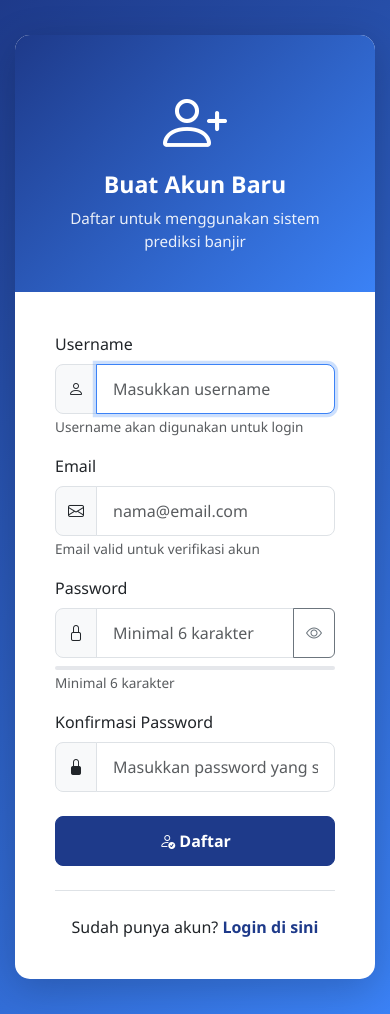
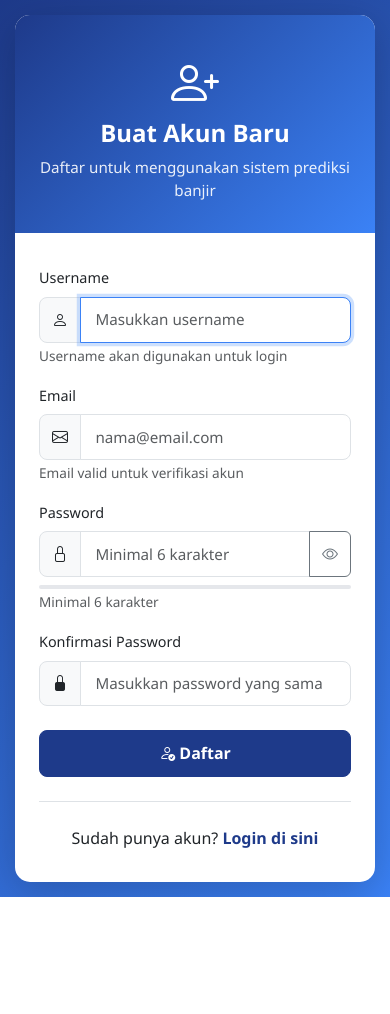
Before and after one commit to DivaIrnanda/PCD_web1, a Flask app: page /register in a window 390 px wide. After the commit the page ends 897 px from the top, so only its background shows below. Run offline with Flask 3, Linux system fonts and the light colour scheme.

Commit message:
Update fitur prediksi dan tampilan UI

```diff
--- a/templates/register.html
+++ b/templates/register.html
@@ -1,17 +1,11 @@
 <!DOCTYPE html>
 <html lang="id">
 <head>
-    <meta charset="UTF-8" />
-    <meta name="viewport" content="width=device-width, initial-scale=1.0" />
+    <meta charset="UTF-8">
+    <meta name="viewport" content="width=device-width, initial-scale=1.0">
     <title>Register - Prediksi Segmentasi Banjir</title>
-    <link
-      href="https://cdn.jsdelivr.net/npm/bootstrap@5.3.0/dist/css/bootstrap.min.css"
-      rel="stylesheet"
-    />
-    <link
-      rel="stylesheet"
-      href="https://cdn.jsdelivr.net/npm/bootstrap-icons@1.10.0/font/bootstrap-icons.css"
-    />
+    <link href="https://cdn.jsdelivr.net/npm/bootstrap@5.3.0/dist/css/bootstrap.min.css" rel="stylesheet">
+    <link rel="stylesheet" href="https://cdn.jsdelivr.net/npm/bootstrap-icons@1.10.0/font/bootstrap-icons.css">
     <style>
         :root {
             --primary-blue: #1e3a8a;
@@ -19,38 +13,133 @@
         }
 
         body {
-        background: linear-gradient(
-          135deg,
-          var(--primary-blue) 0%,
-          var(--light-blue) 100%
-        );
+            background: linear-gradient(135deg, var(--primary-blue) 0%, var(--light-blue) 100%);
             min-height: 100vh;
             display: flex;
             align-items: center;
             justify-content: center;
-        font-family: "Segoe UI", Tahoma, Geneva, Verdana, sans-serif;
-        padding: 20px 0;
+            font-family: 'Segoe UI', Tahoma, Geneva, Verdana, sans-serif;
+            padding: 20px;
         }
 
         .register-container {
             width: 100%;
             max-width: 500px;
+            padding: 0;
+        }
+
+        /* Responsive untuk mobile */
+        @media (max-width: 576px) {
+            body {
                 padding: 15px;
+                align-items: flex-start;
+            }
+
+            .register-container {
+                max-width: 100%;
+            }
+
+            .register-header {
+                padding: 2rem 1.5rem !important;
+            }
+
+            .register-header i {
+                font-size: 3rem !important;
+            }
+
+            .register-header h3 {
+                font-size: 1.5rem;
+            }
+
+            .register-header p {
+                font-size: 0.9rem;
+            }
+
+            .register-body {
+                padding: 2rem 1.5rem !important;
+            }
+
+            .form-label {
+                font-size: 0.9rem;
+            }
+
+            .form-control {
+                padding: 0.65rem 0.9rem !important;
+                font-size: 0.95rem;
+            }
+
+            .btn-primary {
+                padding: 0.65rem !important;
+            }
+        }
+
+        /* Responsive untuk tablet dan iPad */
+        @media (min-width: 577px) and (max-width: 991px) {
+            .register-container {
+                max-width: 550px;
+            }
+
+            .register-body {
+                padding: 2.5rem 2rem !important;
+            }
+        }
+
+        /* iPad Pro dan tablet besar */
+        @media (min-width: 992px) and (max-width: 1199px) {
+            .register-container {
+                max-width: 600px;
+            }
+        }
+
+        /* Landscape mode untuk phone */
+        @media (max-height: 700px) and (orientation: landscape) {
+            body {
+                align-items: flex-start;
+                padding: 15px;
+            }
+
+            .register-header {
+                padding: 1.5rem 2rem !important;
+            }
+
+            .register-header i {
+                font-size: 2.5rem !important;
+                margin-bottom: 0.5rem !important;
+            }
+
+            .register-body {
+                padding: 1.5rem 2rem !important;
+            }
+
+            .mb-3, .mb-4 {
+                margin-bottom: 0.75rem !important;
+            }
+        }
+
+        /* Touch-friendly untuk semua device */
+        @media (hover: none) and (pointer: coarse) {
+            .form-control {
+                font-size: 16px; /* Prevent zoom on iOS */
+            }
+
+            .btn {
+                min-height: 48px; /* Touch target size */
+            }
+
+            .input-group-text {
+                min-width: 48px;
+            }
         }
 
         .register-card {
             background: white;
             border-radius: 15px;
-        box-shadow: 0 10px 40px rgba(0, 0, 0, 0.2);
+            box-shadow: 0 10px 40px rgba(0,0,0,0.2);
             overflow: hidden;
         }
 
         .register-header {
-        background: linear-gradient(
-          135deg,
-          var(--primary-blue) 0%,
-          var(--light-blue) 100%
-        );
+            background: linear-gradient(135deg, var(--primary-blue) 0%, var(--light-blue) 100%);
             color: white;
             padding: 2.5rem 2rem;
             text-align: center;
```
Also changed, not shown: other parts of templates/register.html (+73 -140 lines), templates/login_standalone.html (+61 -1 lines), tempCodeRunnerFile.py (added). Lines whose indentation alone changed are shown as unchanged.
